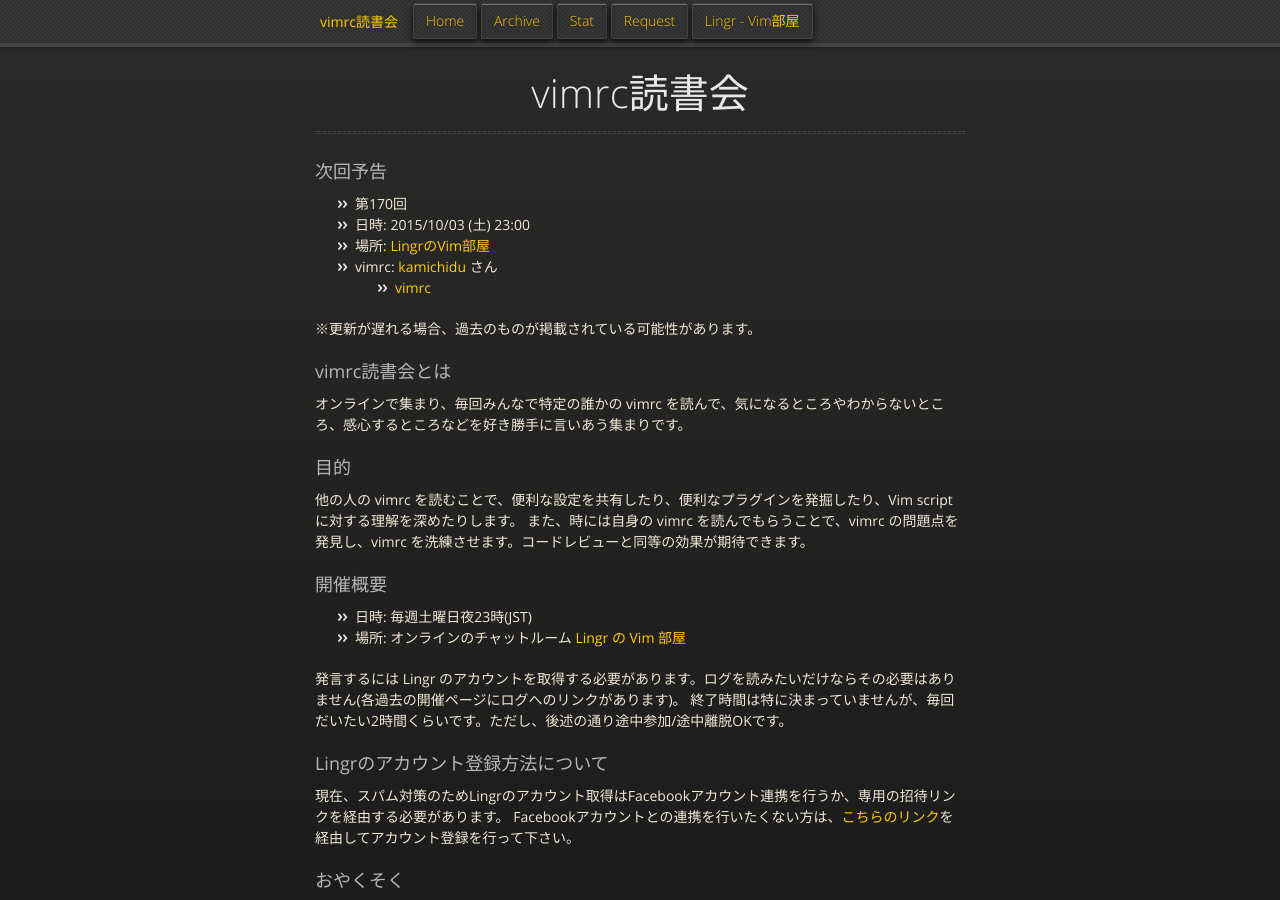
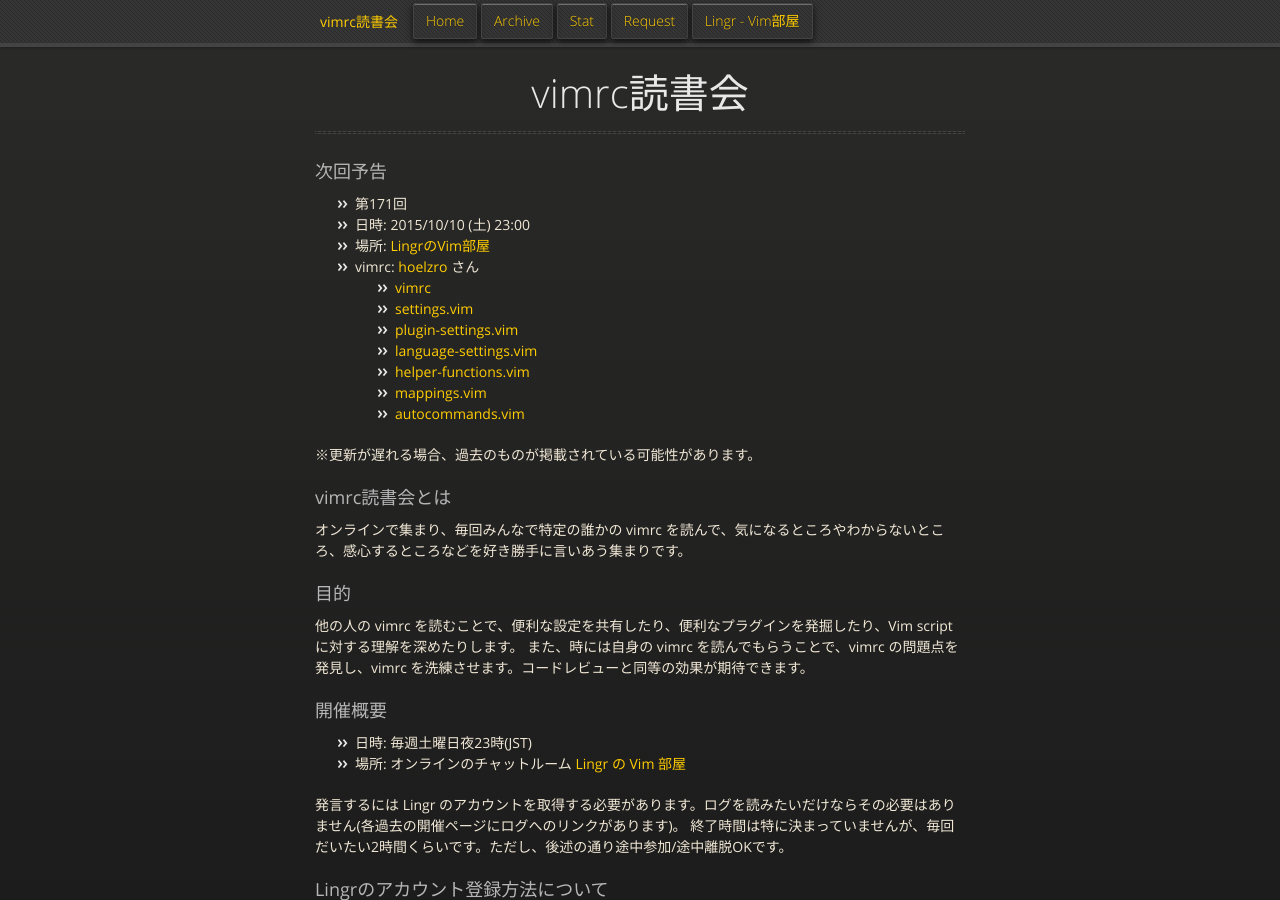
Before and after one commit to vim-jp/reading-vimrc, a Jekyll site: the page built from index.md, in a window 1280 px wide and 900 px high. Built offline with Jekyll 4.4.1, drawn with Linux system fonts in a browser that asks for light colours; nearby versions of some CDN libraries; Markdown is read by kramdown in place of the engine named in the settings.

```diff
--- a/_data/next.yml
+++ b/_data/next.yml
@@ -1,12 +1,30 @@
 ---
-- id: 170
-  date: 2015-10-03 23:00
+- id: 171
+  date: 2015-10-10 23:00
   author:
-    name: kamichidu
-    url: https://github.com/kamichidu
+    name: hoelzro
+    url: https://github.com/hoelzro
   vimrcs:
-  - url: https://github.com/kamichidu/dotfiles/blob/master/vimrc
+  - url: https://github.com/hoelzro/vimfiles/blob/master/vimrc
     name: vimrc
+    hash:
+  - url: https://github.com/hoelzro/vimfiles/blob/master/settings.vim
+    name: settings.vim
+    hash:
+  - url: https://github.com/hoelzro/vimfiles/blob/master/plugin-settings.vim
+    name: plugin-settings.vim
+    hash:
+  - url: https://github.com/hoelzro/vimfiles/blob/master/language-settings.vim
+    name: language-settings.vim
+    hash:
+  - url: https://github.com/hoelzro/vimfiles/blob/master/helper-functions.vim
+    name: helper-functions.vim
+    hash:
+  - url: https://github.com/hoelzro/vimfiles/blob/master/mappings.vim
+    name: mappings.vim
+    hash:
+  - url: https://github.com/hoelzro/vimfiles/blob/master/autocommands.vim
+    name: autocommands.vim
     hash:
   part:
   other:
```
Also changed, not shown: _data/archives.yml (+26 -0 lines), archive/170.md (added, +7 -0 lines).
